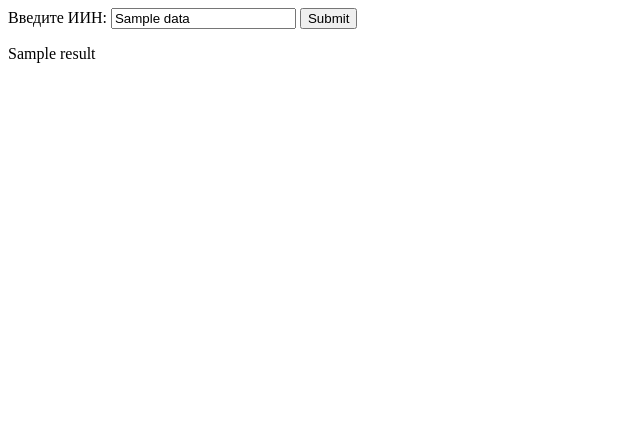
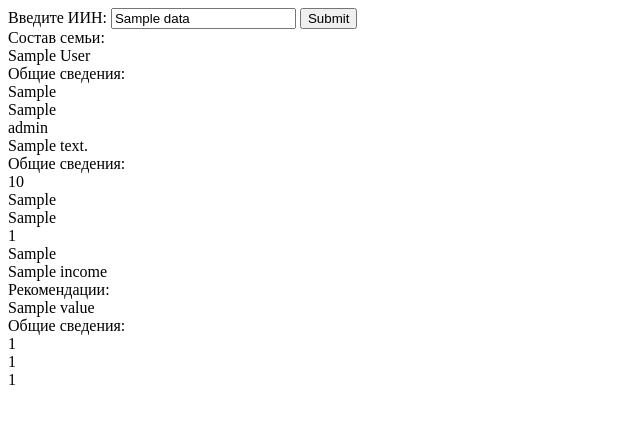
Before and after one commit to bissakov/arta_profiles, a Flask app: template flask_app/templates/index.html in a window 1280 px wide. Shown: the top 424 px of the page, without its empty margins (0-640 px from the left). Run offline with Flask 2, Linux system fonts and the light colour scheme; the template is opened without the code that fills it: most values are stand-ins (such as "Sample title", 1, 10 or a date in 2020); parts of the project's set-up code (start-up, migrations or seed data) failed here and were passed over.

Commit message:
Basic page skeleton

```diff
--- a/flask_app/templates/index.html
+++ b/flask_app/templates/index.html
@@ -11,8 +11,45 @@
   <input type="submit" value="Submit">
 </form>
 
-    {% if result %}
-    <p>{{ result }}</p>
+{% if family %}
+<div class="family-portrait">
+  <div class="family">
+    <div class="family-header">Состав семьи:</div>
+    {% for fullName in family['members'] %}
+    <div class="member">{{ fullName }}</div>
+    {% endfor %}
+  </div>
+  <div class="general-info">
+    <div class="general-info-header">Общие сведения:</div>
+    <div class="general-info-element">{{ family['member_cnt'] }}</div>
+    <div class="general-info-element">{{ family['child_cnt'] }}</div>
+    <div class="general-info-element">{{ family['family_level'] }}</div>
+    <div class="general-info-element">{{ family['address'] }}</div>
+  </div>
+  <div class="income">
+    <div class="income-info-header">Общие сведения:</div>
+    <div class="income-info-element">{{ family['salary'] }}</div>
+    <div class="income-info-element">{{ family['social_payment'] }}</div>
+    <div class="income-info-element">{{ family['per_capita_income'] }}</div>
+    <div class="income-info-element">{{ family['total_income_asp'] }}</div>
+    <div class="income-info-element">{{ family['per_capita_income_asp'] }}</div>
+    <div class="income-info-element">{{ family['income'] }}</div>
+  </div>
+  <div class="recInfo">
+    <div class="recInfoHeader">Рекомендации:</div>
+    {% for key, value in family['recommendations'].items() %}
+    <div class="recInfoElement">{{ value }}</div>
+    {% endfor %}
+  </div>
+  <div class="assets">
+    <div class="assets-header">Общие сведения:</div>
+    <div class="assetsInfoElement">{{ family['total_assets'] }}</div>
+    <div class="assetsInfoElement">{{ family['total_liabilities'] }}</div>
+    <div class="assetsInfoElement">{{ family['total_assets_liabilities'] }}</div>
+  </div>
+
+
+</div>
 {% endif %}
 
 <script src="{{ url_for('static', filename='js/script.js') }}"></script>
```
Lines whose indentation alone changed are shown as unchanged.
